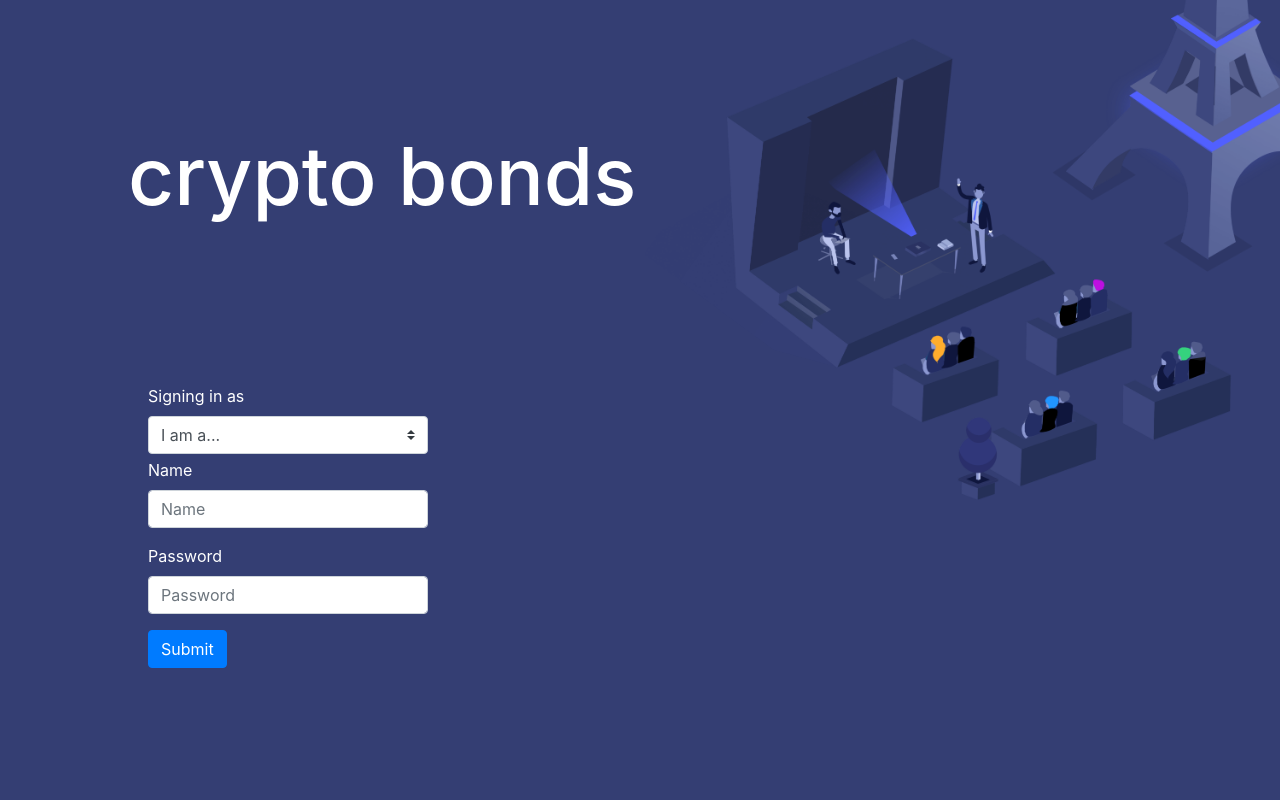
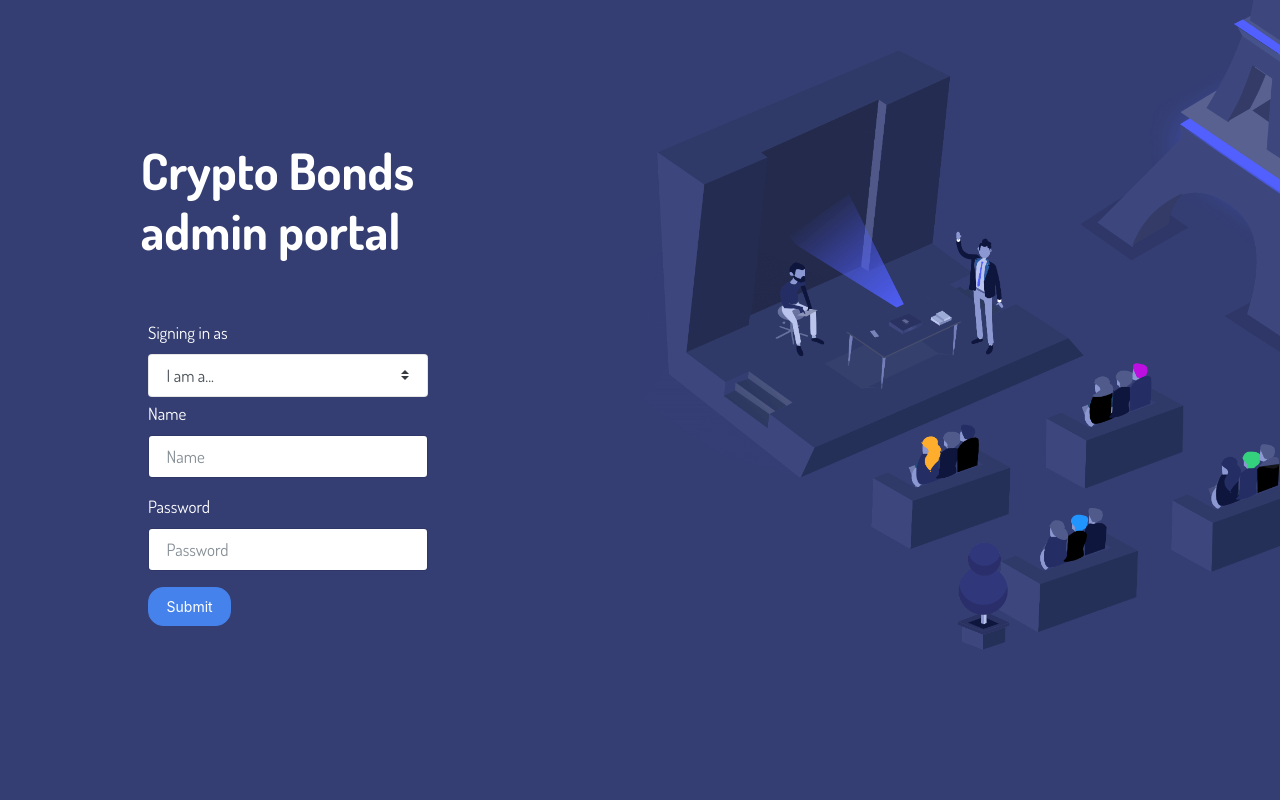
Before and after one commit to crypto-bonds/cryptobonds-web-server, a Django app: page /cryptoserver/ in a window 1280 px wide. Run offline with Django 3.2, Linux system fonts and the light colour scheme; some libraries are stand-ins or nearby versions.

Commit message:
updated index style

```diff
--- a/cryptoserver/templates/cryptoserver/index.html
+++ b/cryptoserver/templates/cryptoserver/index.html
@@ -4,13 +4,16 @@
     <title>Crypto Bonds</title>
     <meta charset="utf-8">
     <meta name="viewport" content="width=device-width, initial-scale=1, shrink-to-fit=no">
+    <!-- Bootstrap CSS -->
+    <link rel="stylesheet" href="https://bootswatch.com/4/litera/bootstrap.min.css">
+    <link href="https://fonts.googleapis.com/css?family=Dosis:400,700" rel="stylesheet">
     <style>
         .hero{
         position: absolute;
         /* float: left; */
         background-image: url("hero.png");
         /* background-color: #cccccc; */
-  height: 500px;
+        height: 650px;
         width: 50%;
         right: 0;
         background-position: center;
@@ -18,14 +21,14 @@ background-image: url("hero.png");
         background-size: cover;
         }
 
-body{
+        html, body{
         position: absolute;
         width: 100%;
         height: 100%;
+        font-family: 'Dosis',-apple-system,system-ui,BlinkMacSystemFont,"Segoe UI",Roboto,"Helvetica Neue",Arial,sans-serif;
         }
 </style>
-    <!-- Bootstrap CSS -->
-    <link rel="stylesheet" href="https://stackpath.bootstrapcdn.com/bootstrap/4.3.1/css/bootstrap.min.css" integrity="sha384-ggOyR0iXCbMQv3Xipma34MD+dH/1fQ784/j6cY/iJTQUOhcWr7x9JvoRxT2MZw1T" crossorigin="anonymous">
+
   </head>
   <body>
     <!-- mount point for the Mithril JS app -->
@@ -34,8 +37,8 @@ body{
   </head>
   <body style="background-color: #343E73; color: white">
     <div class="hero"></div>
-    <h1 style="position:absolute; margin:10%; font-size:5rem;">crypto bonds</h1>
-    <form style="margin-top: 30%; margin-left: 10%; width: 300px">
+    <h1 style="position:absolute; margin:11%; font-size:50px;">Crypto Bonds</br>admin portal</h1>
+    <form style="margin-top: 25%; margin-left: 10%; width: 300px">
 
       <div class="form-row align-items-center form-check">
         <div class="col-auto my-1">
@@ -75,12 +78,15 @@ body{
           var e = document.getElementById("inlineFormCustomSelect");
           var strUser = e.options[e.selectedIndex].value;
           if(strUser == 1){
-            window.location.href = "bank.html";
+            alert("1");
+            window.location.href = "http://example.com/new_url";
           } else if(strUser == 2){
+            // alert("2");
             window.location.href = "company.html";
             console.log(window.location.href);
           } else if(strUser == 3){
-            window.location.href = "trader.html";
+            alert("3");
+            window.location.href = "http://example.com/new_url";
           } else {
             alert("Please choose a drop down option");
           }
```
Lines whose indentation alone changed are shown as unchanged.
